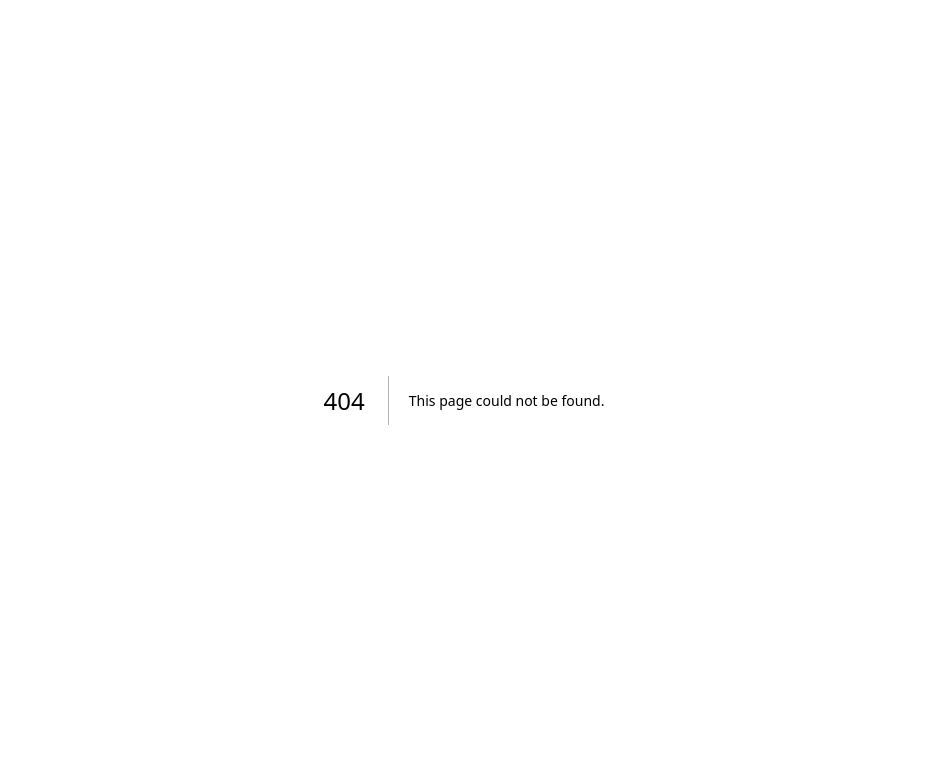
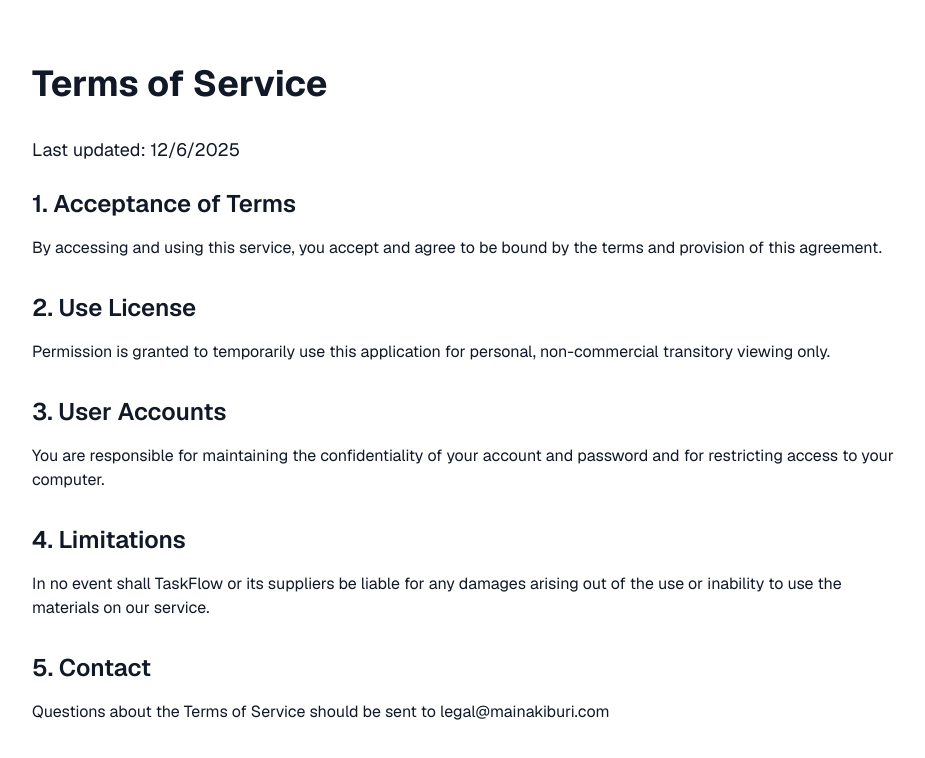
Before and after one commit to njoroge-george/task_tracker, a Next.js app: page /terms in a window 1280 px wide. Before the commit this address had no page. Shown: the top 758 px of the page, without its empty margins (176-1101 px from the left). Built offline with nearby package versions, Linux system fonts and the light colour scheme.

Commit message:
Add privacy and terms pages

```diff
--- /dev/null
+++ b/src/app/(marketing)/privacy/page.tsx
@@ -0,0 +1,47 @@
+export default function PrivacyPage() {
+  return (
+    <div className="container mx-auto px-4 py-16 max-w-4xl">
+      <h1 className="text-4xl font-bold mb-8">Privacy Policy</h1>
+
+      <div className="prose dark:prose-invert max-w-none">
+        <p className="text-lg text-muted-foreground mb-6">
+          Last updated: {new Date().toLocaleDateString()}
+        </p>
+
+        <section className="mb-8">
+          <h2 className="text-2xl font-semibold mb-4">1. Information We Collect</h2>
+          <p>
+            We collect information you provide directly to us when you create an account,
+            use our services, or communicate with us.
+          </p>
+        </section>
+
+        <section className="mb-8">
+          <h2 className="text-2xl font-semibold mb-4">2. How We Use Your Information</h2>
+          <p>
+            We use the information we collect to provide, maintain, and improve our services,
+            process transactions, and communicate with you.
+          </p>
+        </section>
+
+        <section className="mb-8">
+          <h2 className="text-2xl font-semibold mb-4">3. Data Security</h2>
+          <p>
+            We implement appropriate security measures to protect your personal information
+            against unauthorized access, alteration, or destruction.
+          </p>
+        </section>
+
+        <section className="mb-8">
+          <h2 className="text-2xl font-semibold mb-4">4. Contact Us</h2>
+          <p>
+            If you have questions about this Privacy Policy, please contact us at{' '}
+            <a href="mailto:privacy@mainakiburi.com" className="text-primary hover:underline">
+              privacy@mainakiburi.com
+            </a>
+          </p>
+        </section>
+      </div>
+    </div>
+  );
+}
--- /dev/null
+++ b/src/app/(marketing)/terms/page.tsx
@@ -0,0 +1,55 @@
+export default function TermsPage() {
+  return (
+    <div className="container mx-auto px-4 py-16 max-w-4xl">
+      <h1 className="text-4xl font-bold mb-8">Terms of Service</h1>
+
+      <div className="prose dark:prose-invert max-w-none">
+        <p className="text-lg text-muted-foreground mb-6">
+          Last updated: {new Date().toLocaleDateString()}
+        </p>
+
+        <section className="mb-8">
+          <h2 className="text-2xl font-semibold mb-4">1. Acceptance of Terms</h2>
+          <p>
+            By accessing and using this service, you accept and agree to be bound by the
+            terms and provision of this agreement.
+          </p>
+        </section>
+
+        <section className="mb-8">
+          <h2 className="text-2xl font-semibold mb-4">2. Use License</h2>
+          <p>
+            Permission is granted to temporarily use this application for personal,
+            non-commercial transitory viewing only.
+          </p>
+        </section>
+
+        <section className="mb-8">
+          <h2 className="text-2xl font-semibold mb-4">3. User Accounts</h2>
+          <p>
+            You are responsible for maintaining the confidentiality of your account
+            and password and for restricting access to your computer.
+          </p>
+        </section>
+
+        <section className="mb-8">
+          <h2 className="text-2xl font-semibold mb-4">4. Limitations</h2>
+          <p>
+            In no event shall TaskFlow or its suppliers be liable for any damages
+            arising out of the use or inability to use the materials on our service.
+          </p>
+        </section>
+
+        <section className="mb-8">
+          <h2 className="text-2xl font-semibold mb-4">5. Contact</h2>
+          <p>
+            Questions about the Terms of Service should be sent to{' '}
+            <a href="mailto:legal@mainakiburi.com" className="text-primary hover:underline">
+              legal@mainakiburi.com
+            </a>
+          </p>
+        </section>
+      </div>
+    </div>
+  );
+}
```
